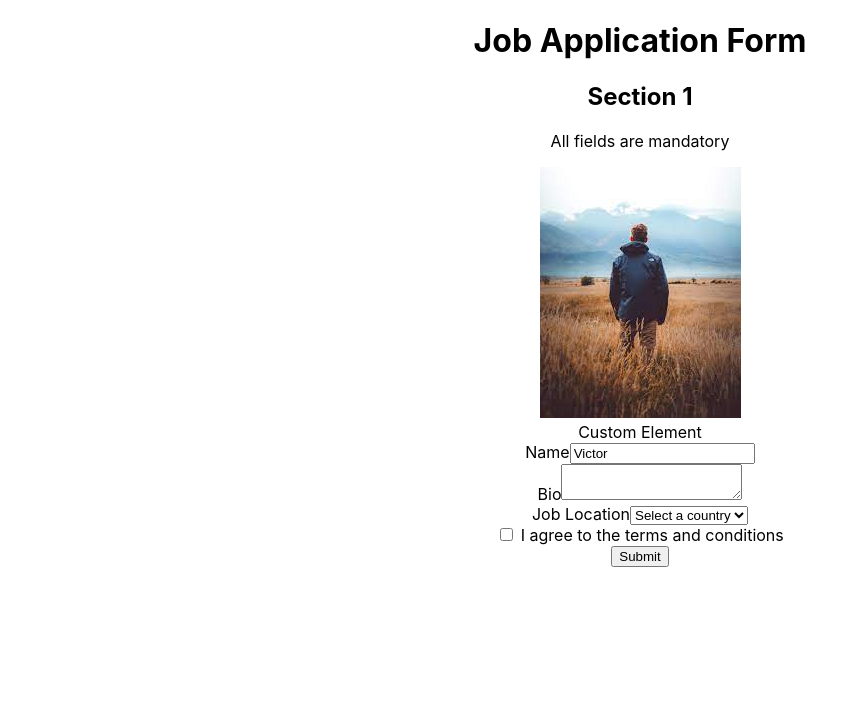
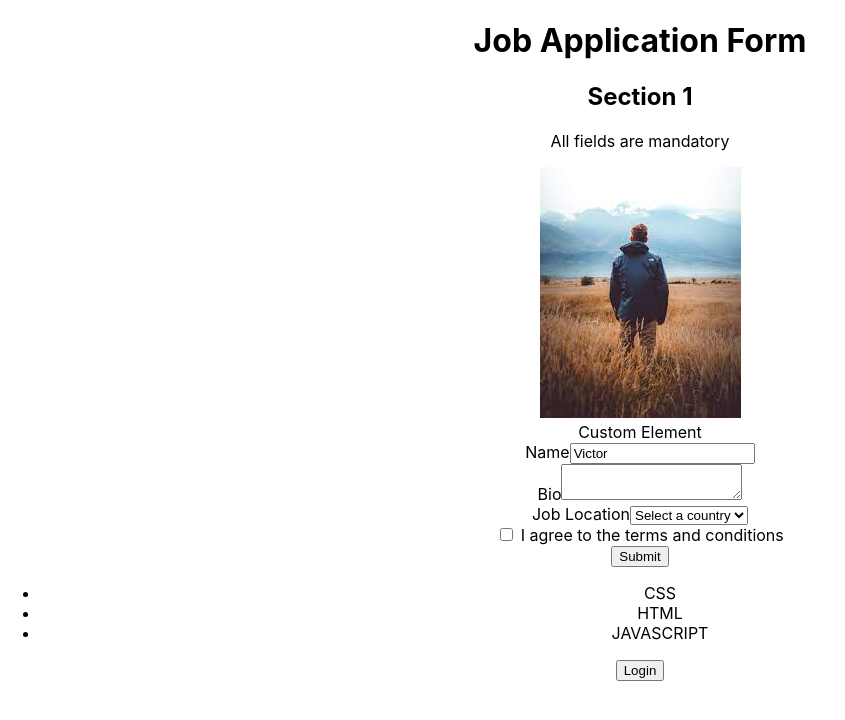
Before and after one commit to oluwatoyinn/jest_react-testing, a React (Create React App) app: page / in a window 1280 px wide. Shown: the top 720 px of the page, without its empty margins (0-845 px from the left). Built offline with nearby package versions, Linux system fonts and the light colour scheme.

Commit message:
jest and react-testing library - getAllByRole and queryByRole

```diff
--- a/src/App.tsx
+++ b/src/App.tsx
@@ -1,10 +1,14 @@
-import './App.css';
-import Application from './components/application/application';
+import "./App.css";
+import Application from "./components/application/application";
+import Skills from "./components/skills/skills";
+
+const skills = ["CSS", "HTML", "JAVASCRIPT"];
 
 function App() {
   return (
     <div className="App">
-      <Application/>
+      <Application />
+      <Skills skills={skills} />
     </div>
   );
 }
--- /dev/null
+++ b/src/components/skills/skills.tsx
@@ -0,0 +1,23 @@
+import React, { useState } from "react";
+import { SkillsProps } from "./skills.types";
+
+const Skills = (props: SkillsProps) => {
+  const { skills } = props;
+  const [isLoggedIn, setIsLoggedIn] = useState(false);
+  return (
+    <>
+      <ul>
+        {skills?.map((skill) => {
+          return <li key={skill}>{skill}</li>;
+        })}
+      </ul>
+      {isLoggedIn ? (
+        <button>Start Learning</button>
+      ) : (
+        <button onClick={() => setIsLoggedIn(true)}>Login</button>
+      )}
+    </>
+  );
+};
+
+export default Skills;
--- /dev/null
+++ b/src/components/skills/skills.types.ts
@@ -0,0 +1,3 @@
+export type SkillsProps = {
+  skills: string[];
+};
```
Also changed, not shown: 2 other files (tests, documents, lock files or other folders).
